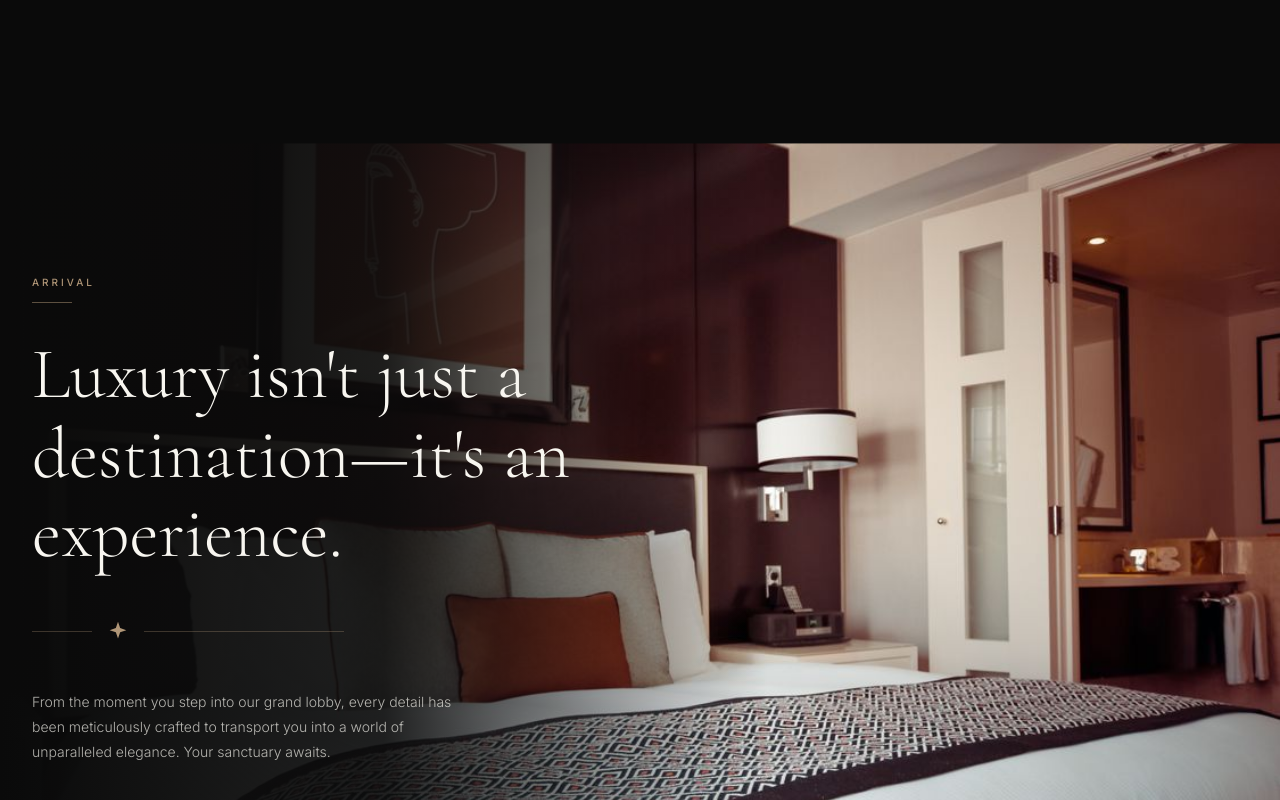
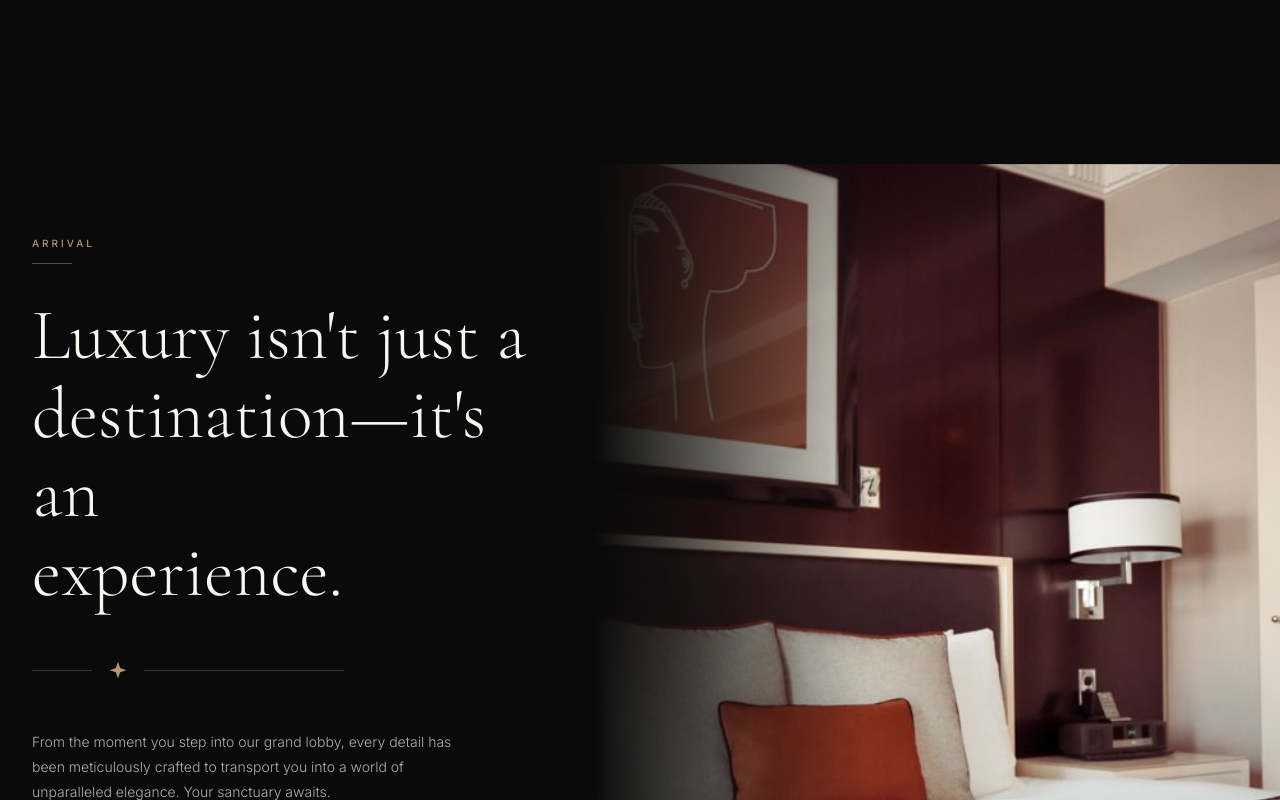
Before and after one commit to kurewarvaishnavi05/TEMP3-Hospitality-, a Next.js app: page / in a window 1280 px wide. Shown: the part 840-1640 px from the top of the page. Built offline with nearby package versions, Linux system fonts and the light colour scheme.

Commit message:
Revert image to layout column and add overlay on the left edge of the image

```diff
--- a/src/components/sections/EditorialStorytelling.tsx
+++ b/src/components/sections/EditorialStorytelling.tsx
@@ -18,27 +18,10 @@ export function EditorialStorytelling() {
   return (
     <section ref={container} className="bg-[#0a0a0a] relative overflow-hidden py-24 lg:py-40">
         {/* Story 1 */}
-        <div className="relative flex items-center mb-40 w-full min-h-[600px] lg:min-h-[800px] h-[100vh]">
-          {/* Full-width Background Image */}
-          <div className="absolute inset-0 w-full h-full z-0 overflow-hidden">
-            <motion.div style={{ y: y1 }} className="absolute inset-0 -top-[10%] -bottom-[10%] w-full h-full">
-              <Image
-                src="/hotel-arrival.jpg"
-                alt="Grand Hotel Lobby Experience"
-                fill
-                priority
-                sizes="100vw"
-                className="object-cover object-center"
-              />
-            </motion.div>
-            {/* Dark Overlay on Left Side (below text) */}
-            <div className="absolute inset-0 bg-gradient-to-r from-[#0a0a0a] via-[#0a0a0a]/90 to-transparent w-full lg:w-[60%] z-10"></div>
-            {/* Mobile bottom overlay for text if it stacks vertically */}
-            <div className="absolute inset-0 bg-gradient-to-t from-[#0a0a0a] via-[#0a0a0a]/80 to-transparent lg:hidden z-10"></div>
-          </div>
+        <div className="flex flex-col-reverse lg:flex-row items-center justify-between gap-12 lg:gap-0 mb-40 w-full pl-6 lg:pl-[max(2rem,calc((100vw-1400px)/2))] relative">
 
           {/* Text Content */}
-          <div className="relative z-20 w-full lg:w-[50%] flex flex-col items-start px-6 lg:pl-[max(2rem,calc((100vw-1400px)/2))] pt-40 lg:pt-0">
+          <div className="w-full lg:w-[45%] flex flex-col items-start z-20 pr-6 lg:pr-16 lg:py-20 relative">
             <div className="flex flex-col mb-8">
               <motion.span
                 initial={{ opacity: 0, y: 20 }}
@@ -91,6 +74,21 @@ export function EditorialStorytelling() {
             >
               From the moment you step into our grand lobby, every detail has been meticulously crafted to transport you into a world of unparalleled elegance. Your sanctuary awaits.
             </motion.p>
+          </div>
+
+          <div className="w-full lg:w-[55%] h-[60vh] lg:h-[100vh] min-h-[500px] lg:min-h-[700px] relative overflow-hidden z-10">
+            <motion.div style={{ y: y1 }} className="absolute inset-0 -top-[10%] -bottom-[10%]">
+              <Image
+                src="/hotel-arrival.jpg"
+                alt="Grand Hotel Lobby Experience"
+                fill
+                priority
+                sizes="(max-width: 1024px) 100vw, 60vw"
+                className="object-cover object-center"
+              />
+            </motion.div>
+            {/* Dark gradient overlay on the left edge of the image to blend it with the background */}
+            <div className="absolute inset-y-0 left-0 w-[40%] bg-gradient-to-r from-[#0a0a0a] to-transparent pointer-events-none hidden lg:block"></div>
           </div>
         </div>
 
```
